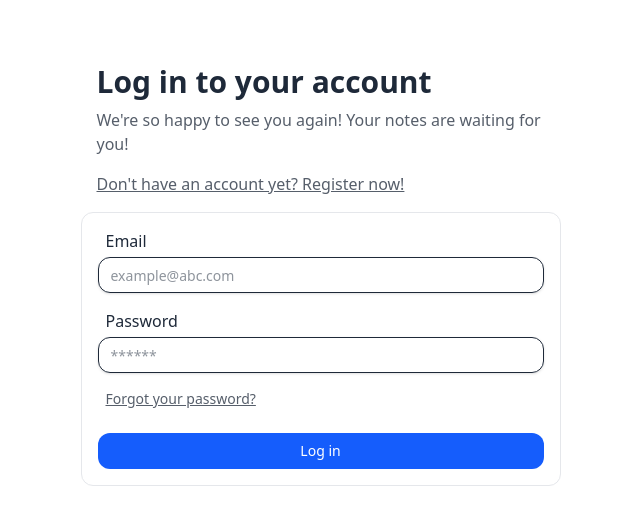
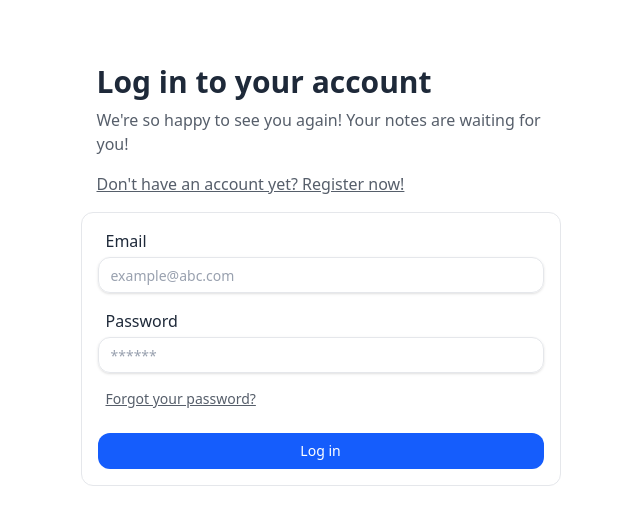
Before and after one commit to mateuszmanczak04/notecal, a React (Vite) app in the folder vite-app/: page /auth/login in a window 1280 px wide. Shown: the top 524 px of the page, without its empty margins (312-952 px from the left). Built offline with nearby package versions, Linux system fonts and the light colour scheme; no server answers.

Commit message:
Fix some colors

```diff
--- a/vite-app/src/components/input.tsx
+++ b/vite-app/src/components/input.tsx
@@ -8,7 +8,7 @@ const Input = forwardRef<HTMLInputElement, InputProps>(({ className, type, ...pr
 		<input
 			type={type}
 			className={cn(
-				'border-input placeholder:text-muted-foreground focus-visible:ring-ring flex h-9 w-full rounded-xl border bg-transparent px-3 py-1 text-sm shadow-sm transition-colors file:border-0 file:bg-transparent file:text-sm file:font-medium focus-visible:outline-none focus-visible:ring-1 disabled:cursor-not-allowed disabled:opacity-50 dark:border-neutral-600',
+				'focus-visible:ring-ring flex h-9 w-full rounded-xl border border-neutral-200 bg-transparent px-3 py-1 text-sm shadow-sm transition-colors file:border-0 file:bg-transparent file:text-sm file:font-medium placeholder:text-neutral-400 focus-visible:outline-none focus-visible:ring-1 disabled:cursor-not-allowed disabled:opacity-50 dark:border-neutral-600',
 				className,
 			)}
 			ref={ref}
--- a/vite-app/src/index.css
+++ b/vite-app/src/index.css
@@ -60,4 +60,6 @@
 	--color-error-800: var(--color-red-800);
 	--color-error-900: var(--color-red-900);
 	--color-error-950: var(--color-red-950);
+
+	--color-ring: var(--color-blue-500);
 }
```
